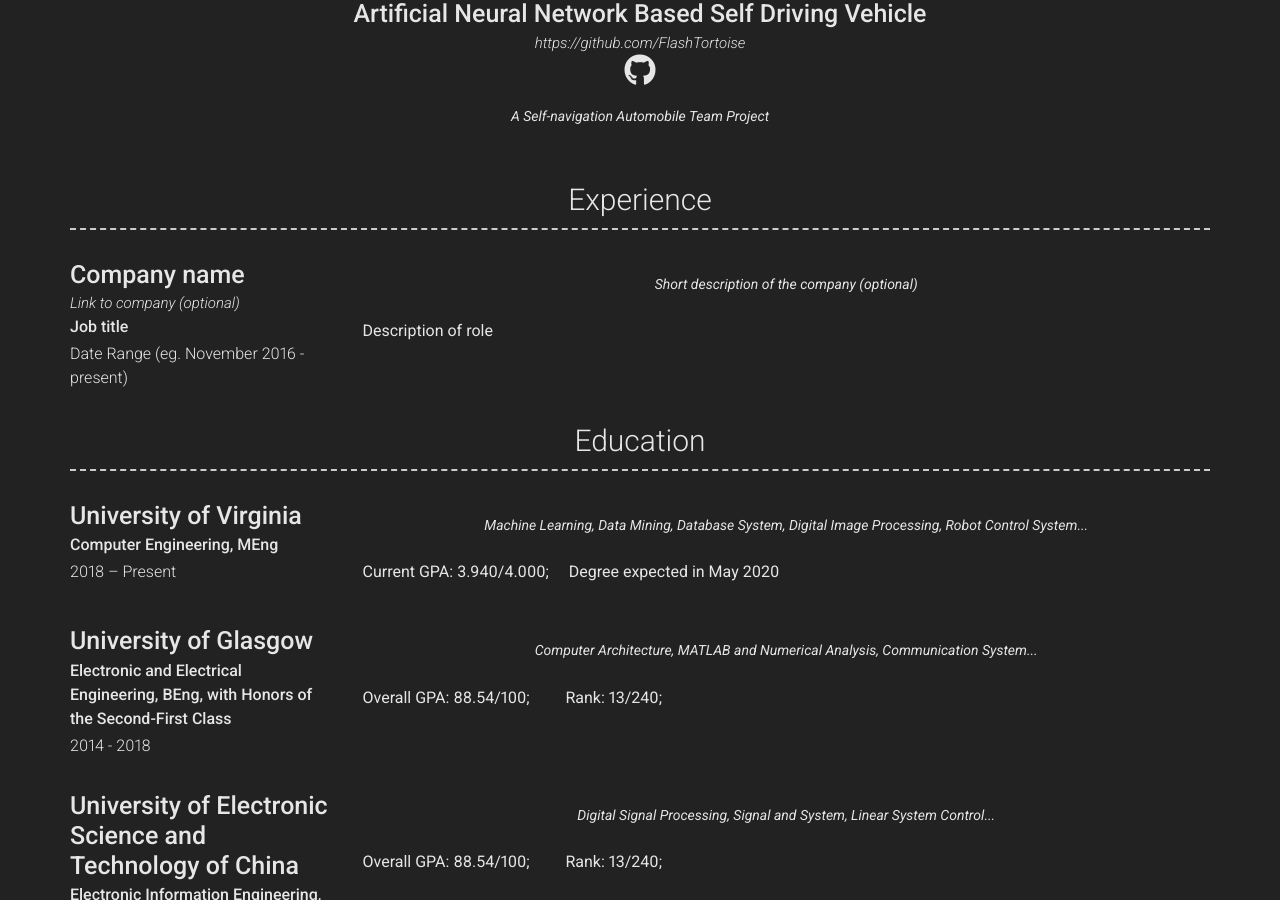
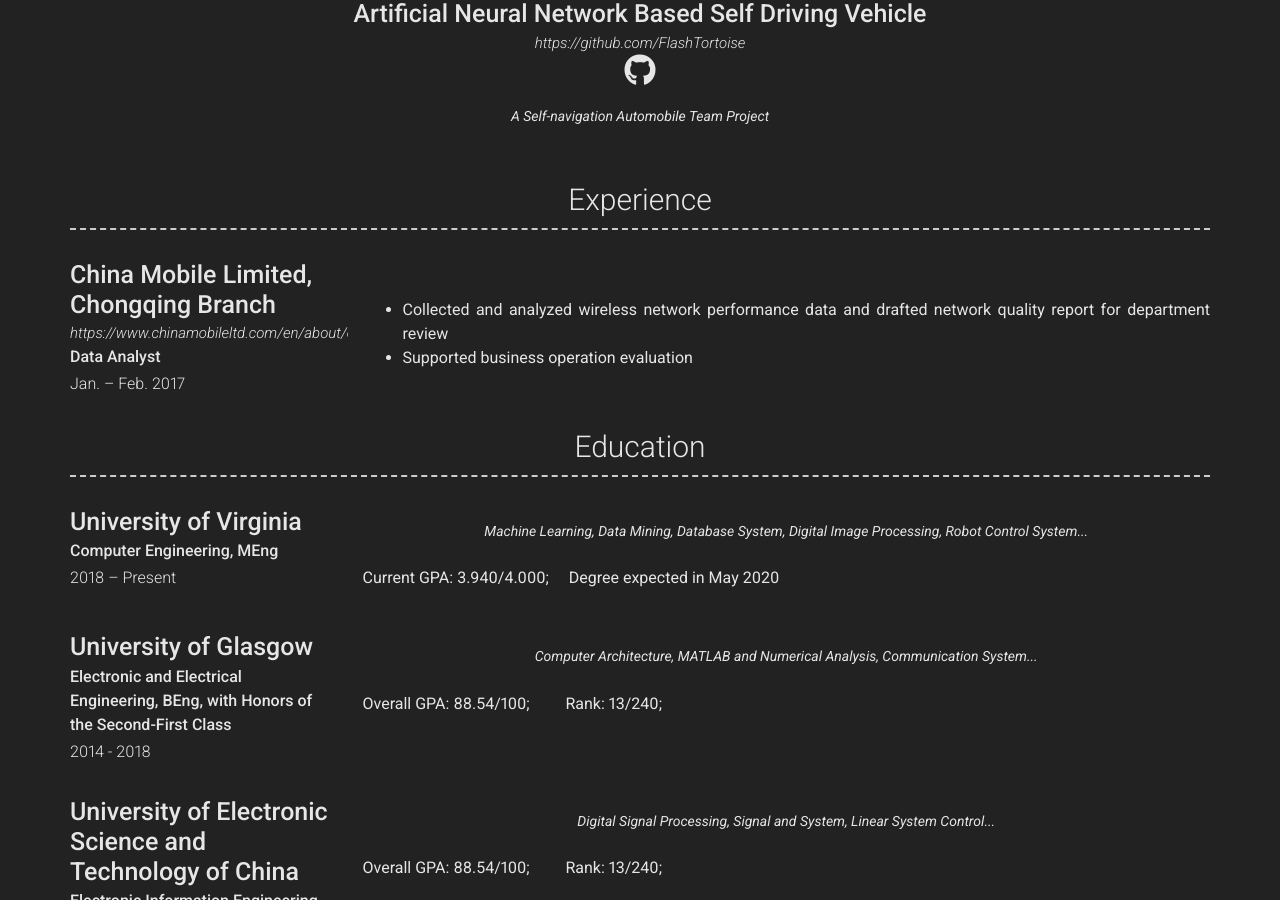
Before and after one commit to zhidanluo/zhidanluo.github.io, a Jekyll site: the page built from index.md, in a window 1280 px wide and 900 px high, scrolled down 1361 px. Built offline with Jekyll 4.4.1, drawn with Linux system fonts in a browser that asks for light colours; nearby versions of some CDN libraries.

Commit message:
Update experience.yml

```diff
--- a/_data/experience.yml
+++ b/_data/experience.yml
@@ -1,10 +1,11 @@
 # Experience template
 - layout: left
-  company: Company name
-  link: Link to company (optional)
-  job_title: Job title
-  dates: Date Range (eg. November 2016 - present)
+  company: China Mobile Limited, Chongqing Branch
+  link: https://www.chinamobileltd.com/en/about/overview.php
+  job_title: Data Analyst
+  dates: Jan. – Feb. 2017
   quote: >
-   Short description of the company (optional)
+
   description: | # this will include new lines to allow paragraphs
-    Description of role
+    - Collected and analyzed wireless network performance data and drafted network quality report for department review
+    - Supported business operation evaluation
```
